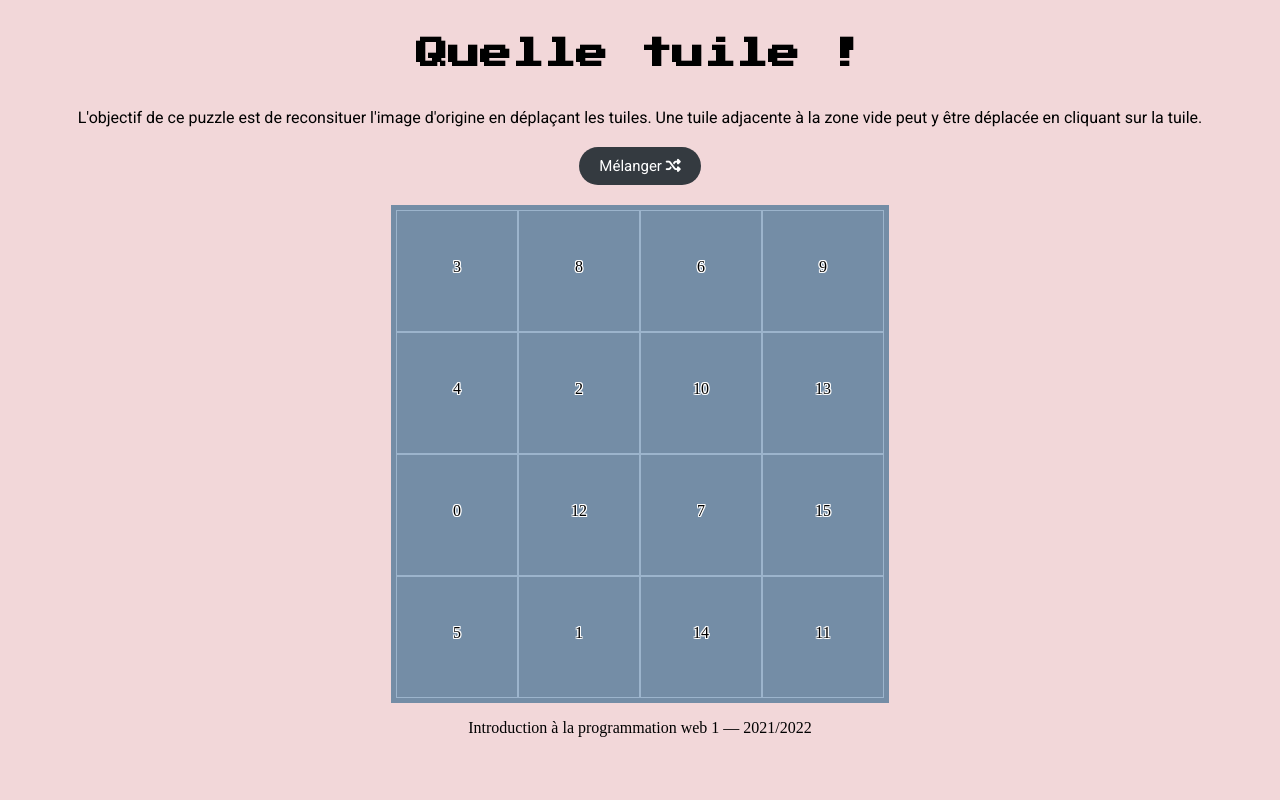
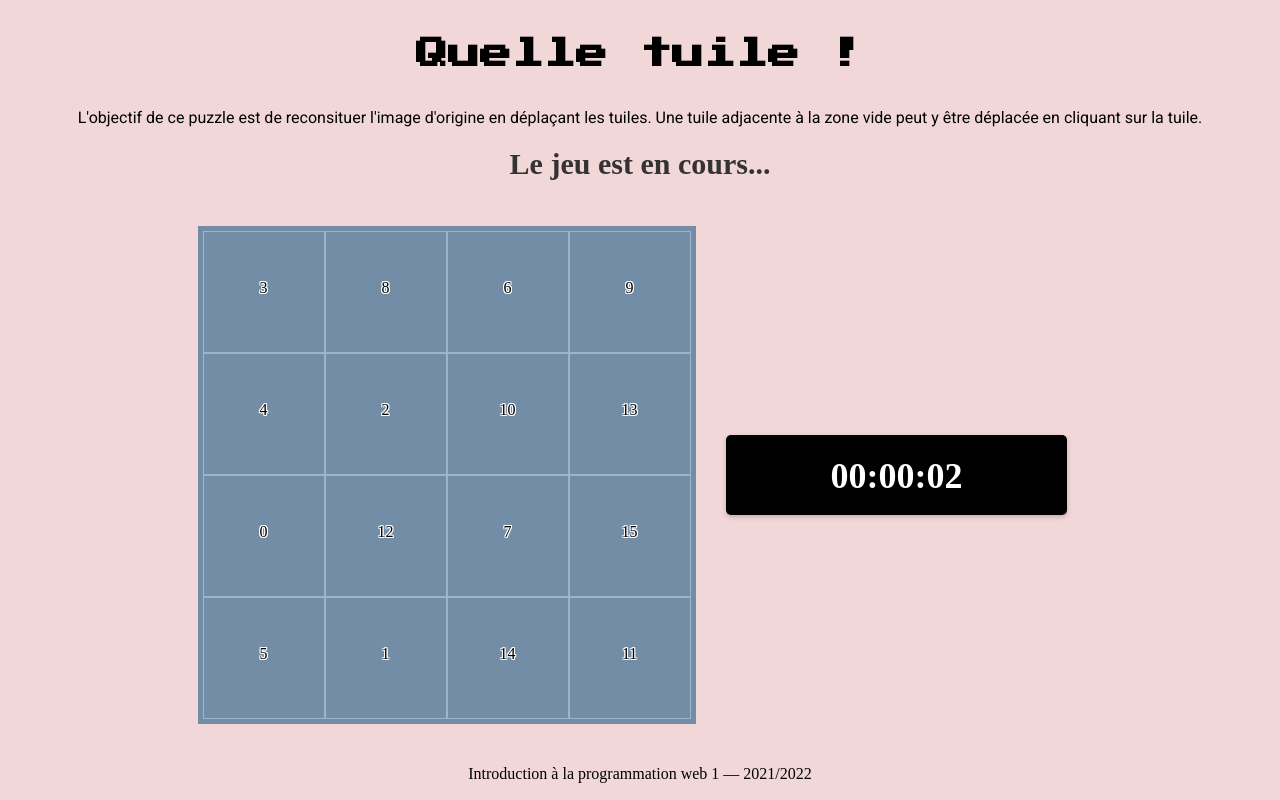
Before and after one commit to FellahAbdel/tile-game, a plain HTML site: page index.html in a window 1280 px wide. Both pictures are taken after a click on the button "Mélanger". Drawn offline with nearby package versions, Linux system fonts and the light colour scheme.

Commit message:
Work on the design and add a timer

```diff
--- a/game.js
+++ b/game.js
@@ -126,6 +126,9 @@ $("#shuffle").click(function () {
   loadImages(randPosition);
   // var shuffleAudio = new Audio("sounds/tile-shuffle.mp3");
   // shuffleAudio.play();
+  startTimer();
+  this.style.display = "none";
+  $("#game-state").text("Le jeu est en cours...");
 });
 
 function gameIsEnd(randomLst) {
@@ -139,6 +142,7 @@ function gameIsEnd(randomLst) {
 
 $(".tuile").click(function () {
   if (gameIsEnd(randPosition)) {
+    $("#output").text("Puzzle soved!");
     console.log("You solved the puzzle");
     return;
   } else {
--- a/index.html
+++ b/index.html
@@ -15,7 +15,8 @@ Prénom : Rouba
       href="https://fonts.googleapis.com/css2?family=Press+Start+2P&family=Roboto&display=swap"
       rel="stylesheet"
     />
-    <link rel="stylesheet" href="style.css" />
+    <link rel="stylesheet" href="./styles/stopwatch.css" />
+    <link rel="stylesheet" href="./styles/style.css" />
     <link
       rel="stylesheet"
       href="https://cdnjs.cloudflare.com/ajax/libs/font-awesome/6.1.1/css/all.min.css"
@@ -33,12 +34,17 @@ Prénom : Rouba
       <button id="shuffle" class="btn">
         Mélanger <i class="fa-solid fa-shuffle"></i>
       </button>
-      <div id="puzzlearea"></div>
+      <p id="game-state"></p>
+      <div id="puzzle-view">
+        <div id="puzzlearea"></div>
+        <div id="timer">00:00:00</div>
+      </div>
       <p id="output"></p>
     </div>
     <!-- container -->
     <footer>Introduction à la programmation web 1 &mdash; 2021/2022</footer>
     <script src="https://ajax.googleapis.com/ajax/libs/jquery/3.6.0/jquery.min.js"></script>
+    <script src="stopWatch.js"></script>
     <script src="game.js"></script>
   </body>
 </html>
--- /dev/null
+++ b/stopWatch.js
@@ -0,0 +1,44 @@
+// Function to update the timer display
+function updateTimerDisplay(time) {
+  const timerElement = document.getElementById("timer");
+  timerElement.innerText = time;
+}
+
+// Function to start the timer
+function startTimer() {
+  let seconds = 0;
+  let minutes = 0;
+  let hours = 0;
+
+  const interval = setInterval(() => {
+    seconds++;
+    if (seconds >= 60) {
+      seconds = 0;
+      minutes++;
+      if (minutes >= 60) {
+        minutes = 0;
+        hours++;
+      }
+    }
+
+    const formattedTime = `${hours.toString().padStart(2, "0")}:${minutes
+      .toString()
+      .padStart(2, "0")}:${seconds.toString().padStart(2, "0")}`;
+    updateTimerDisplay(formattedTime);
+  }, 1000); // Update the timer every second
+
+  // Function to stop the timer
+  function stopTimer() {
+    clearInterval(interval);
+  }
+
+  return stopTimer;
+}
+
+// Call startTimer() to start the timer
+const stopTimerFunction = startTimer();
+
+// To stop the timer, call stopTimerFunction()
+// For example: stopTimerFunction();
+stopTimerFunction();
+// startTimer();
--- /dev/null
+++ b/styles/stopwatch.css
@@ -0,0 +1,34 @@
+/* Add any styles you want to customize the timer appearance here */
+/* #timer {
+  font-size: 24px;
+  font-weight: bold;
+  color: #333;
+  background-color: #f5f5f5;
+  padding: 10px;
+} */
+
+#timer {
+  font-size: 36px;
+  font-weight: bold;
+  color: #fff;
+  background-color: black;
+  padding: 20px;
+  border-radius: 5px;
+  box-shadow: 0 2px 5px rgba(0, 0, 0, 0.2);
+  text-align: center;
+  height: 40px;
+  margin: auto 15px;
+}
+
+/* Add animation effect on timer update */
+@keyframes timerUpdate {
+  0% {
+    transform: scale(1);
+  }
+  50% {
+    transform: scale(1.1);
+  }
+  100% {
+    transform: scale(1);
+  }
+}
--- a/style.css
+++ b/styles/style.css
@@ -7,6 +7,13 @@ body {
   font-family: "Press Start 2P", cursive;
   font-size: 2rem;
   margin: 3% auto;
+}
+
+#puzzle-view {
+  display: grid;
+  grid-template-columns: 1fr 1fr;
+  padding: 2% 15%;
+  gap: 15px;
 }
 
 .puzzledescription {
@@ -58,3 +65,15 @@ body {
   text-shadow: 1px 0 0 #fff, -1px 0 0 #fff, 0 1px 0 #fff, 0 -1px 0 #fff,
     1px 1px #fff, -1px -1px 0 #fff, 1px -1px 0 #fff, -1px 1px 0 #fff;
 }
+
+#game-state {
+  font-size: 30px;
+  font-weight: bold;
+  color: #333;
+  /* background-color: #f5f5f5; */
+  padding: 10px;
+  /* border: 2px solid #ccc; */
+  /* border-radius: 5px; */
+  margin: 10px auto;
+  /* width: 15%; */
+}
```
